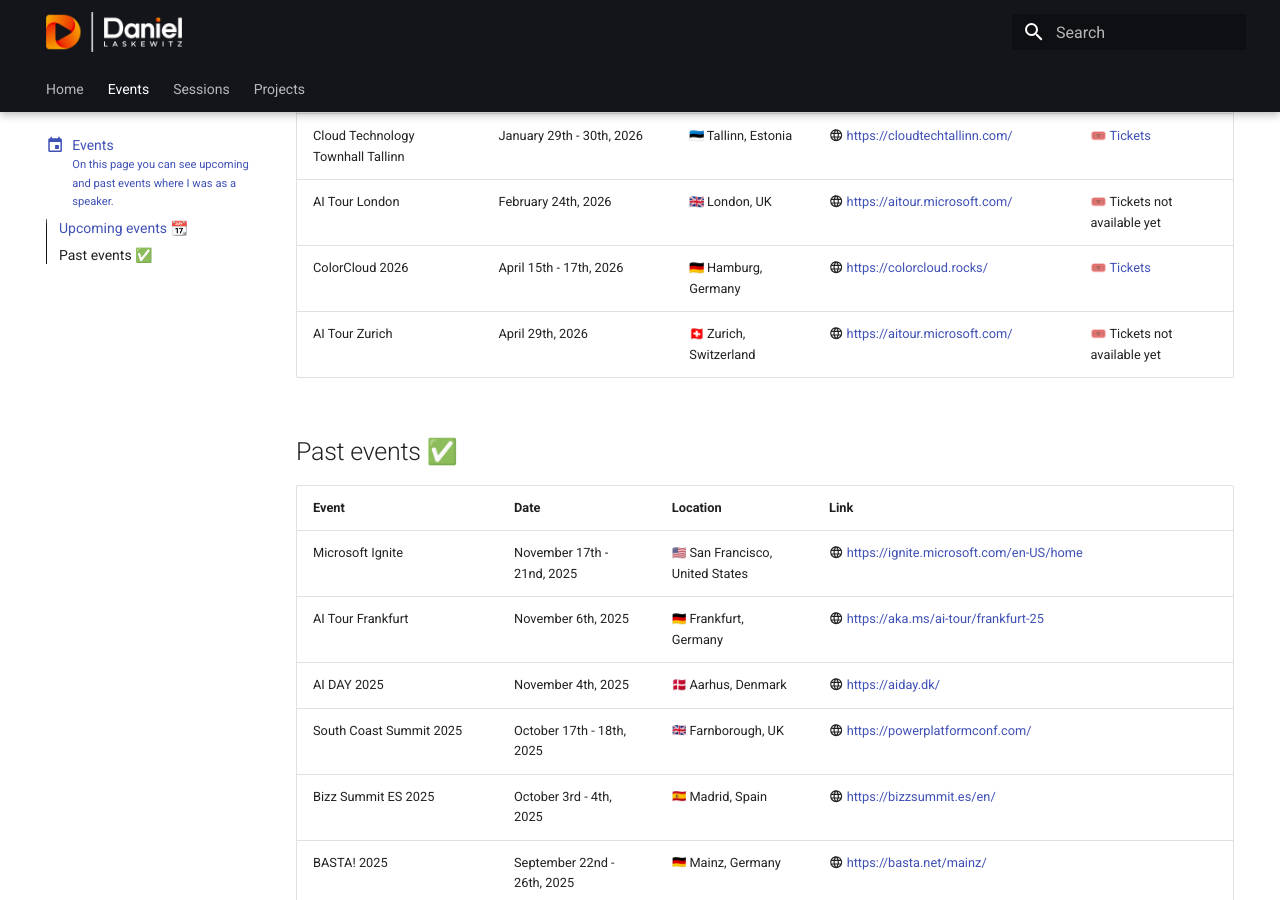
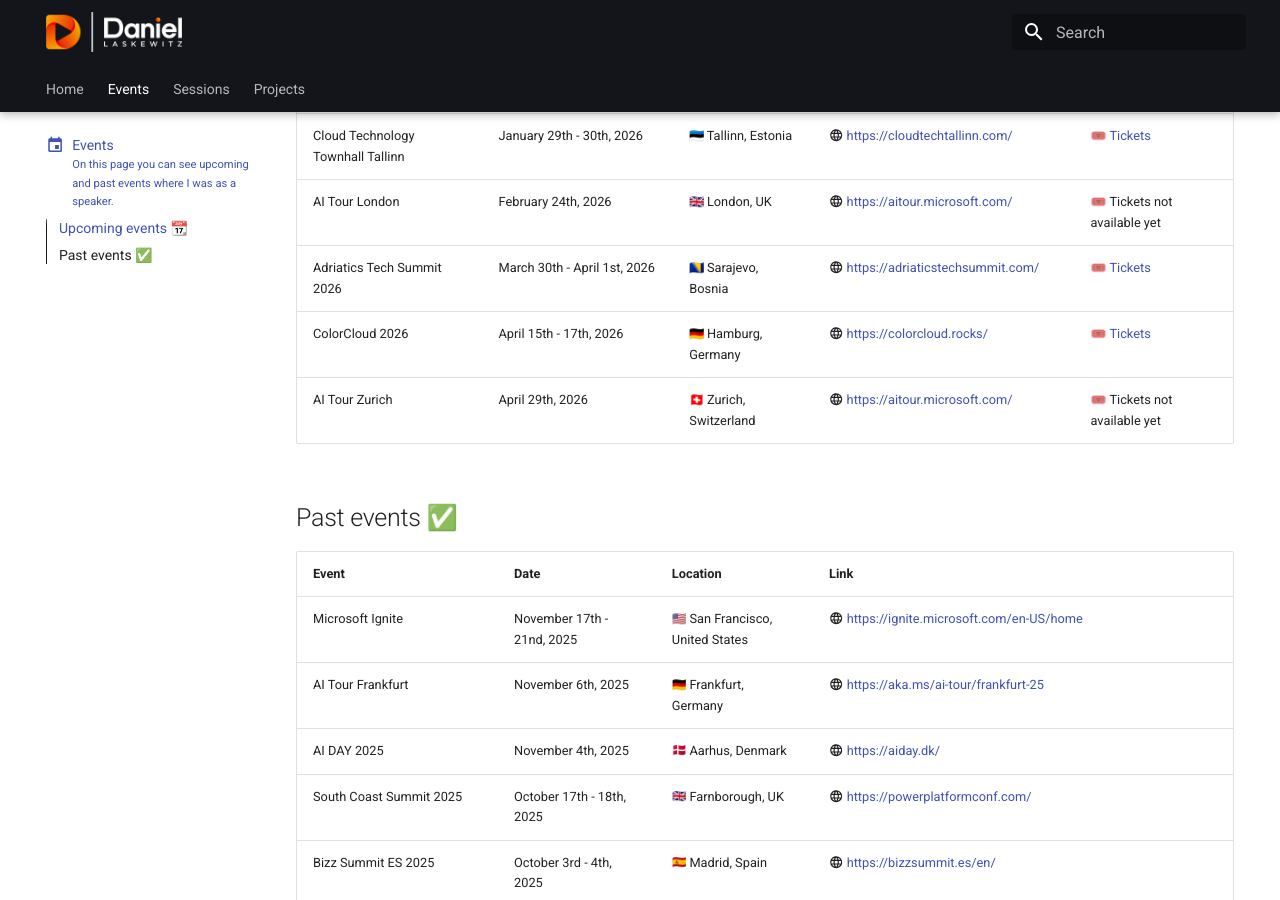
Before and after one commit to Laskewitz/laskewitz.github.io, an MkDocs documentation site: the page built from docs/events.md, in a window 1280 px wide and 900 px high, scrolled down 338 px. Built offline with MkDocs 1.6.1 and Material for MkDocs 9.7.7, drawn with Linux system fonts in a browser that asks for light colours; emoji names are drawn with the system emoji font.

Commit message:
Added Adriatics Tech Summit

```diff
--- a/docs/events.md
+++ b/docs/events.md
@@ -19,6 +19,7 @@
 | CollabDays Oslo 2025 | December 5th - December 6th, 2025 | :no: Oslo, Norway | :material-web: [https://www.collabdays.org/2025-oslo/](https://www.collabdays.org/2025-oslo/) | 🎟️ [Tickets](https://www.collabdays.org/2025-oslo/register/) |
 | Cloud Technology Townhall Tallinn | January 29th - 30th, 2026 | :ee: Tallinn, Estonia | :material-web: [https://cloudtechtallinn.com/](https://cloudtechtallinn.com/) | 🎟️ [Tickets](https://cloudtechtallinn.com/) |
 | AI Tour London | February 24th, 2026 | :gb: London, UK | :material-web: [https://aitour.microsoft.com/](https://aitour.microsoft.com/) | 🎟️ Tickets not available yet |
+| Adriatics Tech Summit 2026 | March 30th - April 1st, 2026 | :ba: Sarajevo, Bosnia | :material-web: [https://adriaticstechsummit.com/](https://adriaticstechsummit.com/) | 🎟️ [Tickets](https://adriaticstechsummit.com/en/tickets) |
 | ColorCloud 2026 | April 15th - 17th, 2026 | :de: Hamburg, Germany | :material-web: [https://colorcloud.rocks/](https://colorcloud.rocks/) | 🎟️ [Tickets](https://colorcloud.rocks/tickets/) |
 | AI Tour Zurich | April 29th, 2026 | :ch: Zurich, Switzerland | :material-web: [https://aitour.microsoft.com/](https://aitour.microsoft.com/) | 🎟️ Tickets not available yet |
 <!-- | Name | Date | :nl: | :material-web: [website](website) | 🎟️ [Tickets]() | -->
```
